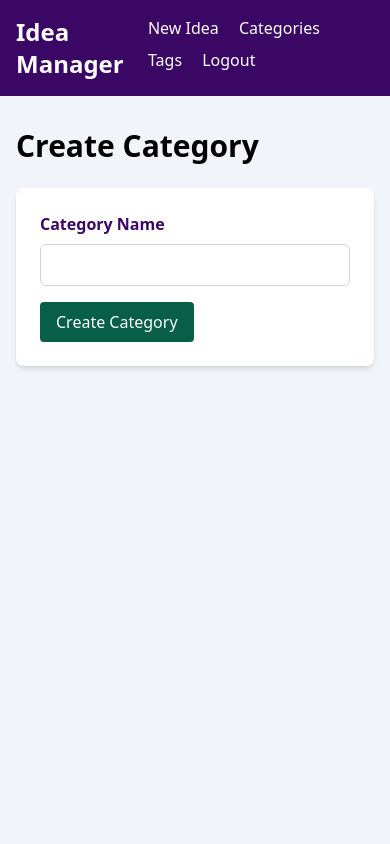
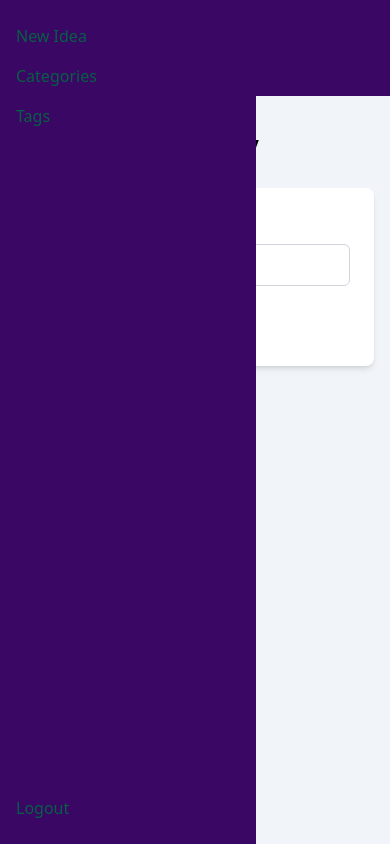
Before and after one commit to elleon003/notes_app, a Django app: page /ideas/categories/create/ in a window 390 px wide. Run offline with Django 5.2, Linux system fonts and the light colour scheme; the visitor is signed in with stand-in values (Sample User, id 1); some libraries are stand-ins or nearby versions.

Commit message:
Separated dev and prod - MENU IS MESSED UP

```diff
--- a/requirements.txt
+++ b/requirements.txt
@@ -3,3 +3,4 @@ django-tailwind==3.8.0
 pillow==10.4.0
 django-browser-reload==1.15.0
 Faker==28.4.1
+python-decouple==3.8
--- a/theme/templates/base.html
+++ b/theme/templates/base.html
@@ -8,11 +8,13 @@
     {% tailwind_css %}
   </head>
   <body class="bg-slate-100">
-    <header>
+    <a href="#main-content" class="sr-only focus:not-sr-only focus:absolute focus:top-0 focus:left-0 bg-purple-950 text-white p-2">Skip to main content</a>
+
+    <header class="bg-purple-950 p-4">
       {% include 'includes/nav.html' %}
     </header>
 
-    <main class="container mx-auto mt-8 px-4">
+    <main id="main-content" class="container mx-auto mt-8 px-4">
       {% block content %}{% endblock %}
     </main>
 
@@ -32,7 +34,50 @@
       });
     </script>
 
+    <!-- Mobile Menu Helper -->
+    <script>
+      document.addEventListener('DOMContentLoaded', function() {
+          const navToggle = document.getElementById('nav-toggle');
+          const mobileMenu = document.getElementById('mobile-menu');
+          const mainContent = document.getElementById('main-content');
+
+          function openMenu() {
+              mobileMenu.classList.add('open');
+              navToggle.setAttribute('aria-expanded', 'true');
+              mobileMenu.setAttribute('aria-hidden', 'false');
+              document.body.style.overflow = 'hidden';
+          }
+
+          function closeMenu() {
+              mobileMenu.classList.remove('open');
+              navToggle.setAttribute('aria-expanded', 'false');
+              mobileMenu.setAttribute('aria-hidden', 'true');
+              document.body.style.overflow = '';
+          }
+
+          navToggle.addEventListener('click', function(e) {
+              e.stopPropagation();
+              if (mobileMenu.classList.contains('open')) {
+                  closeMenu();
+              } else {
+                  openMenu();
+              }
+          });
+
+          document.addEventListener('click', function(event) {
+              if (!mobileMenu.contains(event.target) && !navToggle.contains(event.target)) {
+                  closeMenu();
+              }
+          });
+
+          window.addEventListener('resize', function() {
+              if (window.innerWidth >= 1024) {
+                  closeMenu();
+              }
+          });
+      });
+  </script>
+
     {% block extra_js %}{% endblock %}
-
   </body>
 </html>
--- a/theme/templates/includes/nav.html
+++ b/theme/templates/includes/nav.html
@@ -1,28 +1,156 @@
-<nav class="bg-purple-950 p-4">
-  <div class="container mx-auto flex justify-between items-center">
+<div class="container mx-auto flex justify-between items-center text-white">
+  <nav class="flex items-center justify-between flex-wrap py-4">
+    <div class="flex items-center flex-shrink-0 mr-6">
+      <a href="{% url 'home' %}" class="font-bold text-2xl">Idea Manager</a>
+    </div>
+    <div class="block lg:hidden">
+      <button
+        id="nav-toggle"
+        class="text-emerald-800 hover:text-emerald-600"
+        aria-label="Toggle menu"
+      >
+        <svg
+          class="w-6 h-6"
+          fill="none"
+          stroke="currentColor"
+          viewBox="0 0 24 24"
+          xmlns="http://www.w3.org/2000/svg"
+        >
+          <path
+            strokeLinecap="round"
+            strokeLinejoin="round"
+            strokeWidth="2"
+            d="M4 6h16M4 12h16M4 18h16"
+          ></path>
+        </svg>
+      </button>
+    </div>
+    <div id="nav-content" class="hidden lg:flex lg:items-center lg:w-auto">
+      <div class="lg:flex-grow">
+        {% if user.is_authenticated %}
         <a
-      href="{% url 'idea_list' %}"
-      class="text-white text-2xl font-bold"
-      >Idea Manager
-    </a>
+          href="{% url 'idea_create' %}"
+          class="block mt-4 lg:inline-block lg:mt-0 hover:text-emerald-600 mr-4"
+          >New Idea</a
+        >
+        <a
+          href="{% url 'category_list' %}"
+          class="block mt-4 lg:inline-block lg:mt-0 hover:text-emerald-600 mr-4"
+          >Categories</a
+        >
+        <a
+          href="{% url 'tag_list' %}"
+          class="block mt-4 lg:inline-block lg:mt-0 hover:text-emerald-600 mr-4"
+          >Tags</a
+        >
+        {% endif %}
+      </div>
       <div>
         {% if user.is_authenticated %}
-        <a href="{% url 'idea_create' %}" class="px-2 py-2 text-white hover:bg-emerald-700"
-          >New Idea
-        </a>
-        <a href="{% url 'category_list' %}" class="px-2 py-2 text-white hover:bg-emerald-700"
-          >Categories
-        </a>
-        <a href="{% url 'tag_list' %}" class="px-2 py-2 text-white hover:bg-emerald-700"
-          >Tags
-        </a>
         <form method="post" action="{% url 'logout' %}" class="inline">
           {% csrf_token %}
-          <button type="submit" class="px-2 py-2 text-white hover:bg-emerald-700">Logout</button>
+          <button
+            type="submit"
+            class="block mt-4 lg:inline-block lg:mt-0 hover:text-emerald-600"
+          >
+            Logout
+          </button>
         </form>
         {% else %}
-        <a href="{% url 'login' %}" class="px-2 py-2 text-white hover:bg-emerald-700">Login</a>
+        <a
+          href="{% url 'login' %}"
+          class="block mt-4 lg:inline-block lg:mt-0 hover:text-emerald-600"
+          >Login</a
+        >
         {% endif %}
       </div>
     </div>
+
+    <div
+      id="mobile-menu"
+      class="lg:hidden fixed inset-y-0 left-0 w-64 bg-purple-950 text-emerald-800 p-4 menu-slide z-40"
+    >
+      <div class="flex flex-col h-full">
+        <div class="flex-grow">
+          {% if user.is_authenticated %}
+          <a
+            href="{% url 'idea_create' %}"
+            class="block py-2 hover:text-emerald-600"
+            >New Idea</a
+          >
+          <a
+            href="{% url 'category_list' %}"
+            class="block py-2 hover:text-emerald-600"
+            >Categories</a
+          >
+          <a
+            href="{% url 'tag_list' %}"
+            class="block py-2 hover:text-emerald-600"
+            >Tags</a
+          >
+          {% endif %}
+        </div>
+        <div>
+          {% if user.is_authenticated %}
+          <form method="post" action="{% url 'logout' %}">
+            {% csrf_token %}
+            <button
+              type="submit"
+              class="block w-full text-left py-2 hover:text-emerald-600"
+            >
+              Logout
+            </button>
+          </form>
+          {% else %}
+          <a href="{% url 'login' %}" class="block py-2 hover:text-emerald-600"
+            >Login</a
+          >
+          {% endif %}
+        </div>
+      </div>
+    </div>
+    <div
+      id="mobile-menu"
+      class="lg:hidden fixed inset-y-0 left-0 w-64 bg-purple-950 text-emerald-800 p-4 menu-slide z-40"
+    >
+      <div class="flex flex-col h-full">
+        <div class="flex-grow">
+          {% if user.is_authenticated %}
+          <a
+            href="{% url 'idea_create' %}"
+            class="block py-2 hover:text-emerald-600"
+            >New Idea</a
+          >
+          <a
+            href="{% url 'category_list' %}"
+            class="block py-2 hover:text-emerald-600"
+            >Categories</a
+          >
+          <a
+            href="{% url 'tag_list' %}"
+            class="block py-2 hover:text-emerald-600"
+            >Tags</a
+          >
+          {% endif %}
+        </div>
+        <div>
+          {% if user.is_authenticated %}
+          <form method="post" action="{% url 'logout' %}">
+            {% csrf_token %}
+            <button
+              type="submit"
+              class="block w-full text-left py-2 hover:text-emerald-600"
+            >
+              Logout
+            </button>
+          </form>
+          {% else %}
+          <a href="{% url 'login' %}" class="block py-2 hover:text-emerald-600"
+            >Login</a
+          >
+          {% endif %}
+        </div>
+      </div>
+    </div>
   </nav>
+</div>
```
Also changed, not shown: app/settings/__init__.py (added, +13 -0 lines), app/settings/base.py (renamed from app/settings.py, +6 -32 lines), app/settings/dev.py (added, +14 -0 lines), app/settings/prod.py (added, +38 -0 lines). Lines whose indentation alone changed are shown as unchanged.
